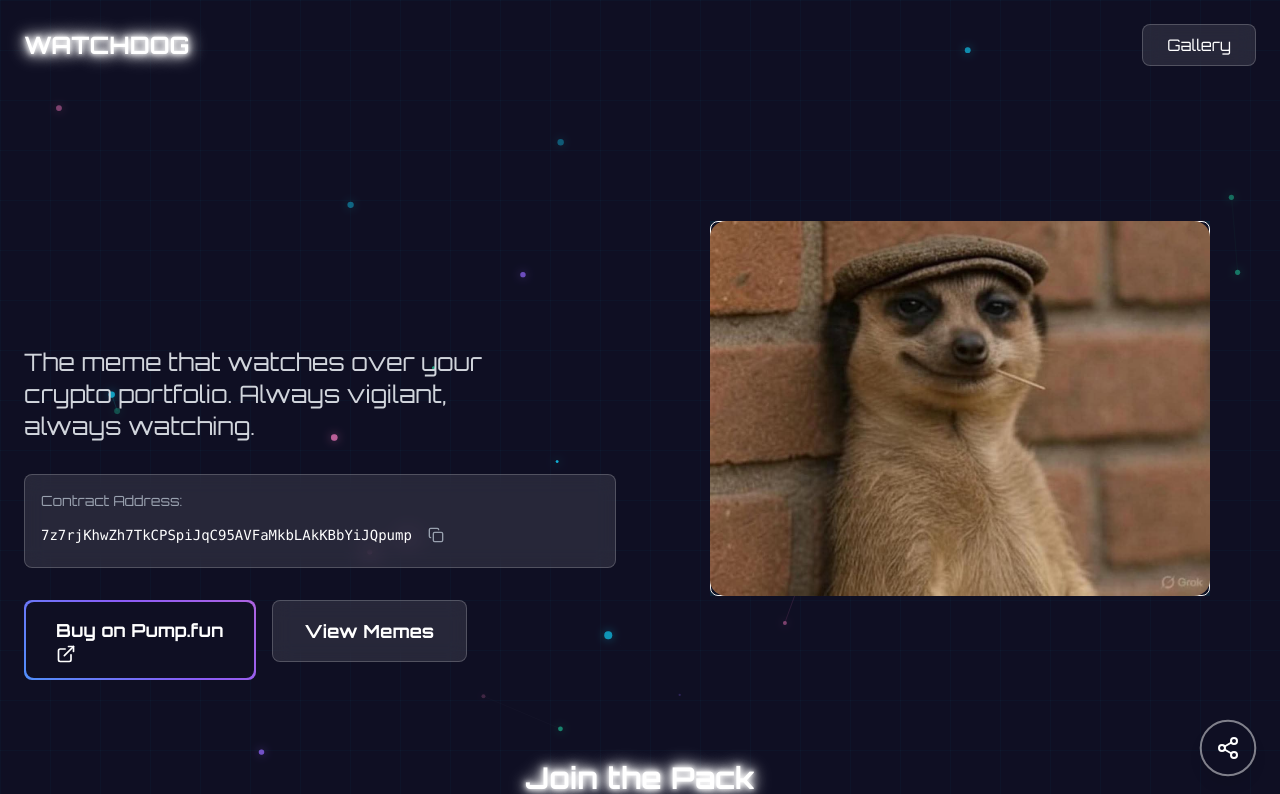
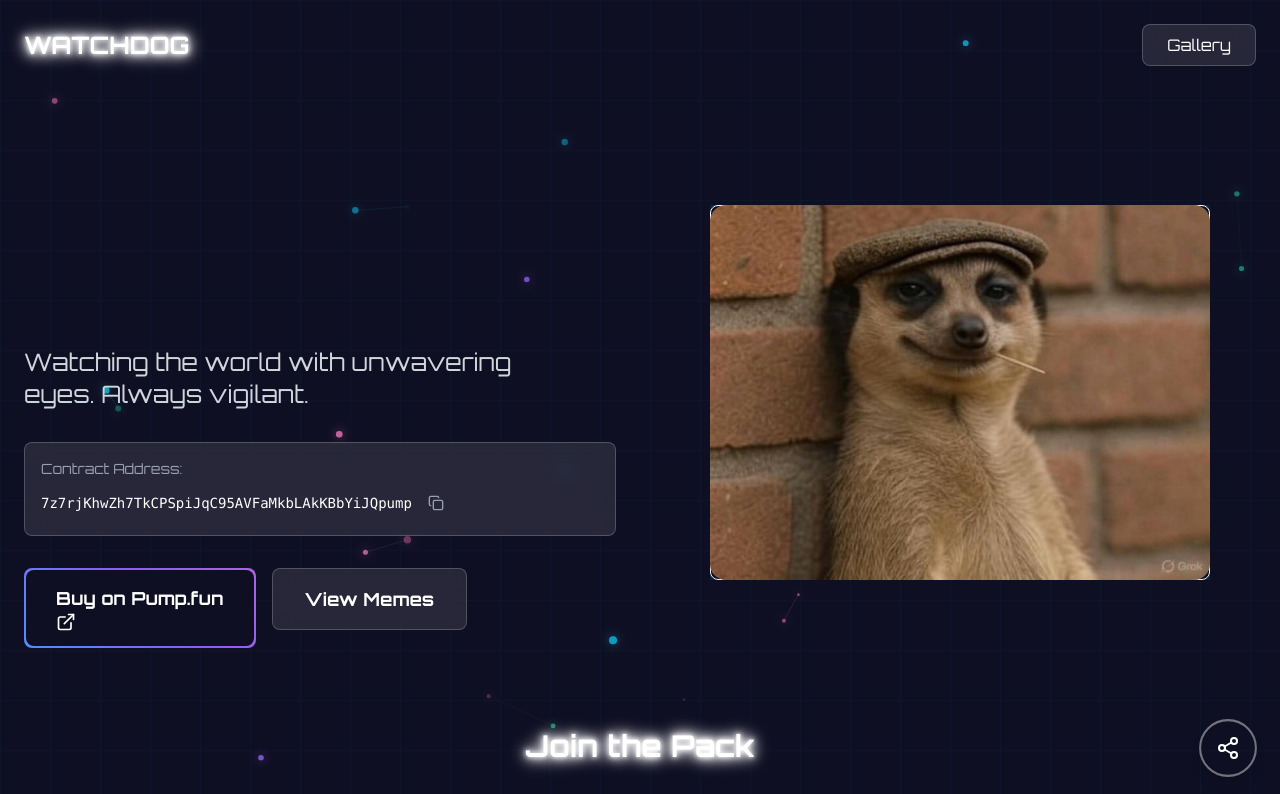
Before and after one commit to sixtusagbo/watchdog_meme, a Next.js app: page / in a window 1280 px wide. Shown: the top 794 px of the page. Built offline with nearby package versions, Linux system fonts and the light colour scheme.

Commit message:
Update hero tagline

```diff
--- a/src/app/page.tsx
+++ b/src/app/page.tsx
@@ -88,11 +88,8 @@ export default function Home() {
                 animate={{ opacity: 1, y: 0 }}
                 transition={{ duration: 1, delay: 0.5 }}
                 className="text-lg sm:text-xl lg:text-2xl text-gray-300 max-w-lg">
-                The meme that watches over your crypto portfolio.
-                <span className="text-neon-blue">
-                  {" "}
-                  Always vigilant, always watching.
-                </span>
+                Watching the world with unwavering eyes.
+                <span className="text-neon-blue"> Always vigilant.</span>
               </motion.p>
             </div>
 
```
